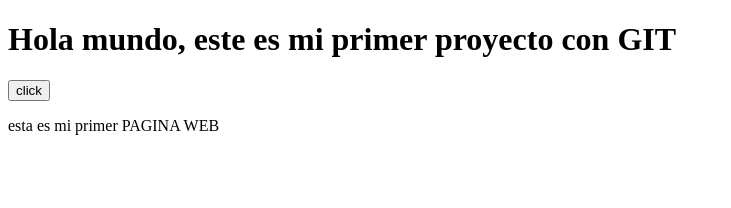
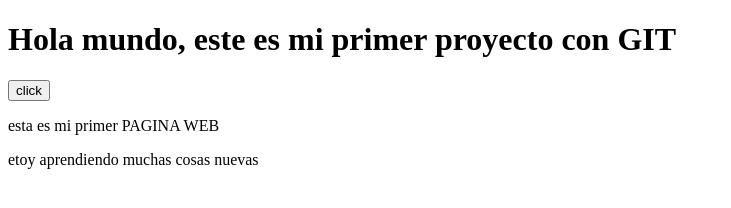
Before and after one commit to arelysmorasilva-jpg/2026-UTN-REPO-UNO, a plain HTML site: page index.html in a window 1280 px wide. Shown: the whole page, without its empty margins (0-731 px from the left). Drawn offline with Linux system fonts and the light colour scheme.

Commit message:
cambiosindex

```diff
--- a/index.html
+++ b/index.html
@@ -14,3 +14,6 @@
 <body>
     <html>
         <p>esta es mi primer PAGINA WEB</p>
+        <body>
+            etoy aprendiendo muchas cosas nuevas
+        </body>
```
